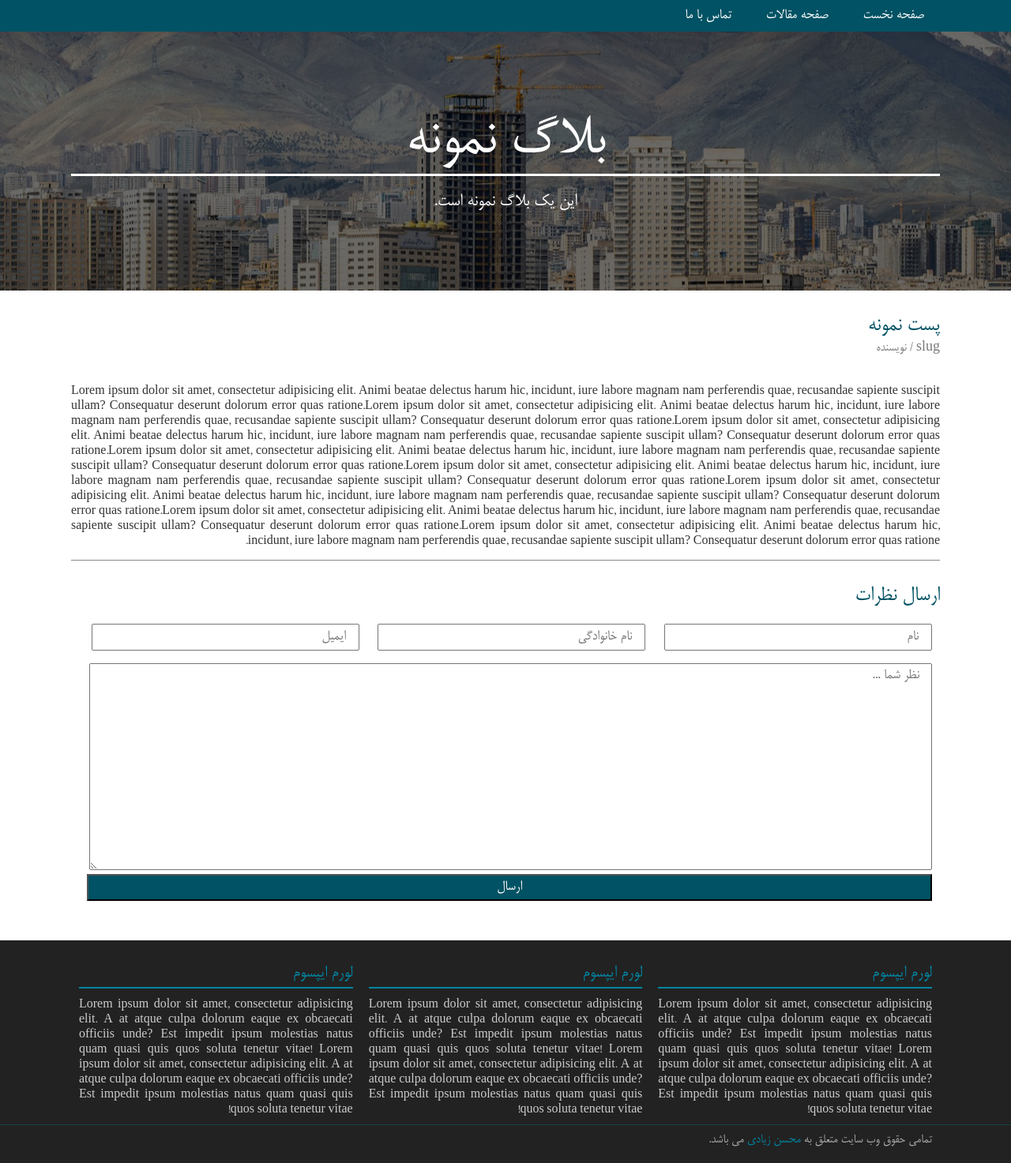
After one commit to mohsen-ziadi/testBlog-with-Django, a Django app: page /blog/detail/ in a window 1280 px wide. The commit adds this page. Shown: the whole page at 79% size. Run offline with Django 4.2, Linux system fonts and the light colour scheme; some web fonts are replaced.

Commit message:
create post-detail template

```diff
--- a/blog/static/CSS/base.css
+++ b/blog/static/CSS/base.css
@@ -197,3 +197,59 @@ footer .footer-item p {
 .copyright p a {
     color: #0086a2;
 }
+
+
+/*start post detail*/
+
+.post-detail{
+    padding-bottom: 30px;
+}
+
+.titr{
+    color: #005264;
+    font-size: 30px;
+}
+
+.post-detail span{
+    color: #777;
+    font-size: 18px;
+}
+.post-detail p{
+    margin-top: 20px;
+    padding: 15px 0;
+    border-bottom: 1.5px solid #888;
+}
+
+/*comment form*/
+.comment-form {
+}
+form{
+    padding: 20px 0;
+}
+.comment-form input{
+    /*border: none;*/
+    borde: 1px solid #555;
+    width: 305px;
+    font-size: 20px;
+    color: #444;
+    padding: 5px 15px;
+    margin:0 10px;
+}
+
+.comment-form textarea{
+    margin: 0 10px;
+    width: 1035px;
+    height: 250px;
+    font-size: 20px;
+    padding: 5px 15px;
+}
+
+.submit-comment{
+    width: 1070px!important;
+    background: #005264;
+    color: #fff !important;
+}
+
+.submit-comment:hover{
+    background: #0086a2!important;
+}
--- a/blog/urls.py
+++ b/blog/urls.py
@@ -3,4 +3,5 @@ from . import views
 
 urlpatterns = [
     path('', views.post_list, name='post_list'),
+    path('detail/',views.post_detail,name="post-detail")
 ]
--- a/blog/views.py
+++ b/blog/views.py
@@ -8,3 +8,6 @@ def index(requset):
 
 def post_list(requset):
     return render(requset,'blog/post/list.html')
+
+def post_detail(requset):
+    return render(requset,'blog/post/detail.html')
--- /dev/null
+++ b/templates/blog/post/detail.html
@@ -0,0 +1,61 @@
+{% extends 'blog/parent/base.html' %}
+
+{% block title %}
+    لیست مقالات
+{% endblock %}
+
+{% block body %}
+    <div class="content">
+        <div class="container">
+            <div class="post-detail">
+                <h2 class="titr">
+                    پست نمونه
+                </h2>
+                <span>slug</span>
+                <span> / </span>
+                <span>نویسنده</span>
+
+                <p>Lorem ipsum dolor sit amet, consectetur adipisicing elit. Animi beatae delectus harum hic, incidunt,
+                    iure labore magnam nam perferendis quae, recusandae sapiente suscipit ullam? Consequatur deserunt
+                    dolorum error quas ratione.Lorem ipsum dolor sit amet, consectetur adipisicing elit. Animi beatae
+                    delectus harum hic, incidunt,
+                    iure labore magnam nam perferendis quae, recusandae sapiente suscipit ullam? Consequatur deserunt
+                    dolorum error quas ratione.Lorem ipsum dolor sit amet, consectetur adipisicing elit. Animi beatae
+                    delectus harum hic, incidunt,
+                    iure labore magnam nam perferendis quae, recusandae sapiente suscipit ullam? Consequatur deserunt
+                    dolorum error quas ratione.Lorem ipsum dolor sit amet, consectetur adipisicing elit. Animi beatae
+                    delectus harum hic, incidunt,
+                    iure labore magnam nam perferendis quae, recusandae sapiente suscipit ullam? Consequatur deserunt
+                    dolorum error quas ratione.Lorem ipsum dolor sit amet, consectetur adipisicing elit. Animi beatae
+                    delectus harum hic, incidunt,
+                    iure labore magnam nam perferendis quae, recusandae sapiente suscipit ullam? Consequatur deserunt
+                    dolorum error quas ratione.Lorem ipsum dolor sit amet, consectetur adipisicing elit. Animi beatae
+                    delectus harum hic, incidunt,
+                    iure labore magnam nam perferendis quae, recusandae sapiente suscipit ullam? Consequatur deserunt
+                    dolorum error quas ratione.Lorem ipsum dolor sit amet, consectetur adipisicing elit. Animi beatae
+                    delectus harum hic, incidunt,
+                    iure labore magnam nam perferendis quae, recusandae sapiente suscipit ullam? Consequatur deserunt
+                    dolorum error quas ratione.Lorem ipsum dolor sit amet, consectetur adipisicing elit. Animi beatae
+                    delectus harum hic, incidunt,
+                    iure labore magnam nam perferendis quae, recusandae sapiente suscipit ullam? Consequatur deserunt
+                    dolorum error quas ratione.</p>
+            </div>
+
+            <div class="comment-form">
+                <h2 class="titr">
+                    ارسال نظرات
+                </h2>
+                <form action="#">
+
+                    <input id="name-input" placeholder="نام" name="name" type="text">
+                    <input id="lastname-input" placeholder="نام خانوادگی" name="lastname" type="text">
+                    <input id=email-input" placeholder="ایمیل" name="email" type="text">
+                    <br>
+                    <br>
+                    <textarea name="text" placeholder="نظر شما ..."></textarea>
+                    <input class="submit-comment" type="submit" value="ارسال">
+                </form>
+            </div>
+        </div>
+    </div>
+{% endblock %}
```
